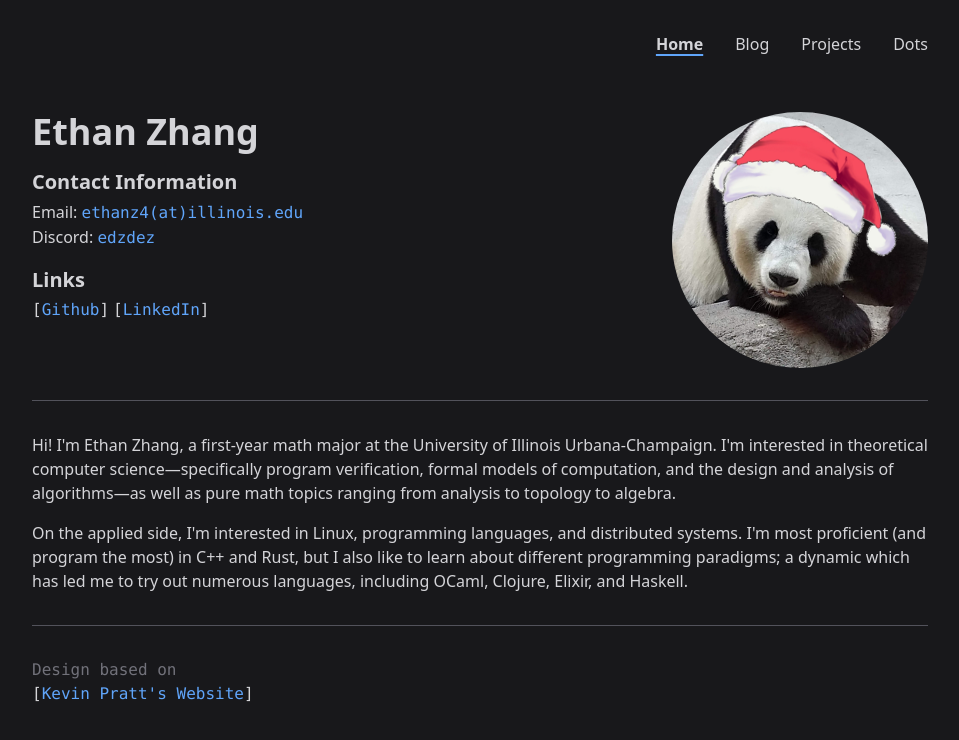
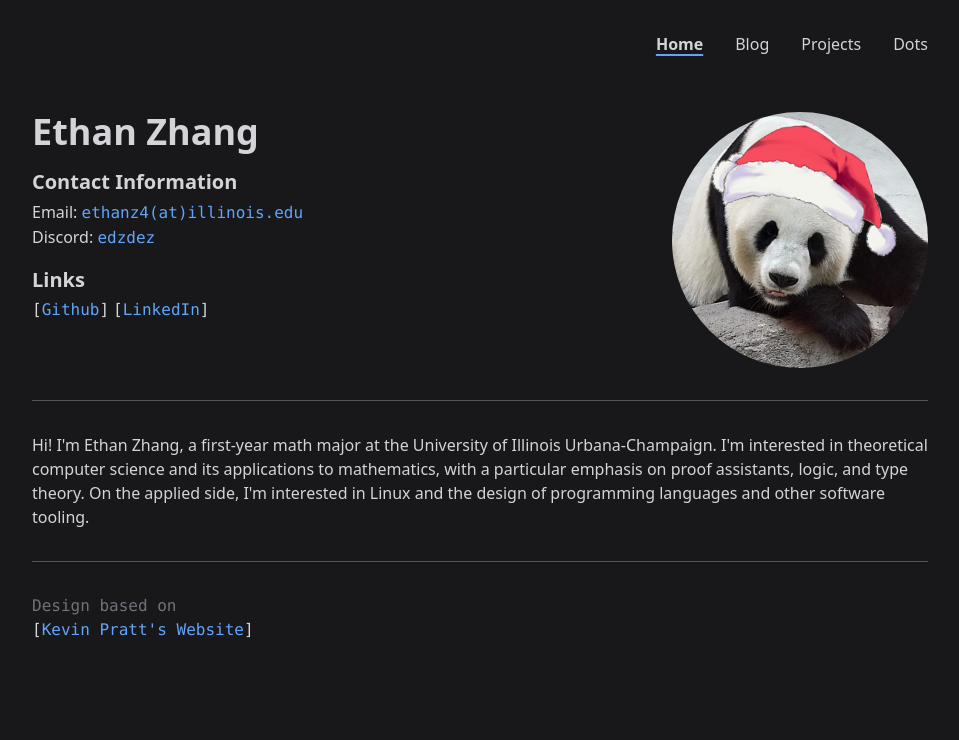
Before and after one commit to edzdez/edzdez.github.io, a SvelteKit app: page / in a window 1280 px wide. Shown: the top 740 px of the page, without its empty margins (160-1119 px from the left). Built offline with nearby package versions, Linux system fonts and the light colour scheme.

Commit message:
changed bio

```diff
--- a/src/routes/+page.svelte
+++ b/src/routes/+page.svelte
@@ -45,18 +45,10 @@
 <hr class="border-zinc-600 md:max-w-full" />
 <section class="my-8 flex-col space-y-4 md:text-base text-sm">
 	<p>
-		Hi! I'm Ethan Zhang, a first-year math major at the University of Illinois
-		Urbana-Champaign. I'm interested in theoretical computer
-		science—specifically program verification, formal models of computation, and
-		the design and analysis of algorithms—as well as pure math topics ranging
-		from analysis to topology to algebra.
-	</p>
-	<p>
-		On the applied side, I'm interested in Linux, programming languages, and
-		distributed systems. I'm most proficient (and program the most) in C++ and
-		Rust, but I also like to learn about different programming paradigms; a
-		dynamic which has led me to try out numerous languages, including OCaml,
-		Clojure, Elixir, and Haskell.
+        Hi!
+        I'm Ethan Zhang, a first-year math major at the University of Illinois Urbana-Champaign.
+        I'm interested in theoretical computer science and its applications to mathematics, with a particular emphasis on proof assistants, logic, and type theory.
+        On the applied side, I'm interested in Linux and the design of programming languages and other software tooling.
 	</p>
 </section>
 <hr class="border-zinc-600" />
```
